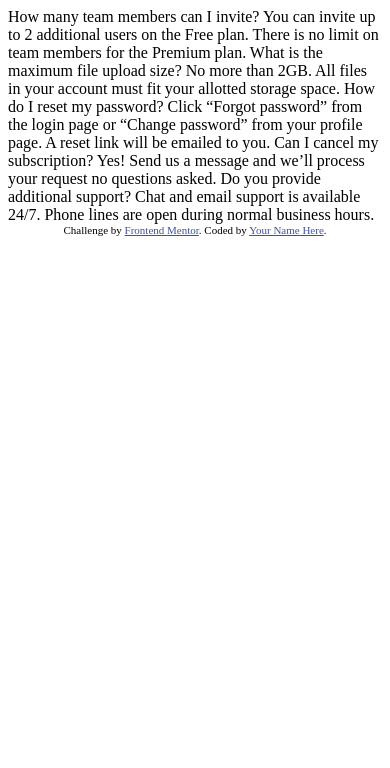
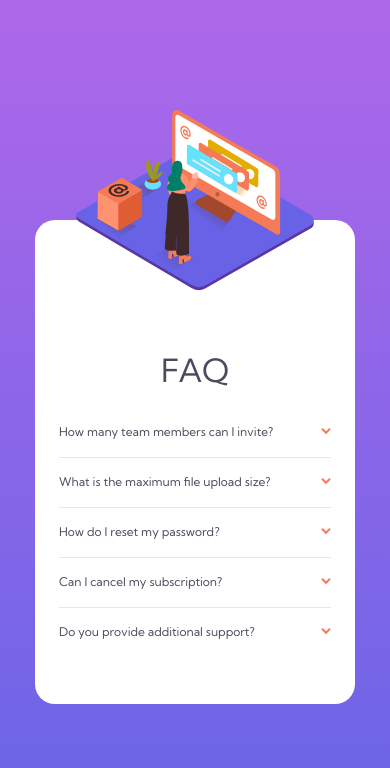
Before and after one commit to Vsevolod-Shustov/fm-accordion-card, a plain HTML site: page index.html in a window 390 px wide. Drawn offline with Linux system fonts and the light colour scheme.

Commit message:
mobile rc1

```diff
--- a/index.html
+++ b/index.html
@@ -8,33 +8,61 @@
 
   <title>Frontend Mentor | FAQ Accordion Card</title>
 
-  <!-- Feel free to remove these styles or customise in your own stylesheet 👍 -->
-  <style>
-    .attribution { font-size: 11px; text-align: center; }
-    .attribution a { color: hsl(228, 45%, 44%); }
-  </style>
+  <link rel="stylesheet" href="styles/reset.css" />
+  <link rel="stylesheet" href="styles/style.css" />
 </head>
 <body>
-  How many team members can I invite?
-  You can invite up to 2 additional users on the Free plan. There is no limit on
-  team members for the Premium plan.
+  <div class="container">
+    <div class="component">
+      <div class="image">
+        <img
+        srcset="images/illustration-woman-online-mobile.svg 237w, images/illustration-woman-online-desktop.svg 472w"
+        sizes="(max-width: 1440px) 237px,
+              472px"
+          src="images/illustration-woman-online-desktop.svg"
+          alt="image of a woman working with a computer" />
+      </div>
+      <div class="text">
+        <h1>FAQ</h1>
 
-  What is the maximum file upload size?
-  No more than 2GB. All files in your account must fit your allotted storage space.
+        <div class="faq">
+          <input type="checkbox" id="faq1">
+          <label class="faq-label" for="faq1">How many team members can I invite?</label>
+          <div class="faq-content">
+            You can invite up to 2 additional users on the Free plan. There is no limit on
+            team members for the Premium plan.
+          </div>
+        </div>
 
-  How do I reset my password?
-  Click “Forgot password” from the login page or “Change password” from your profile page.
-  A reset link will be emailed to you.
+        <div class="faq">
+          <input type="checkbox" id="faq2">
+          <label class="faq-label" for="faq2">What is the maximum file upload size?</label>
+          <div class="faq-content">No more than 2GB. All files in your account must fit your allotted storage space.</div>
+        </div>
 
-  Can I cancel my subscription?
-  Yes! Send us a message and we’ll process your request no questions asked.
+        <div class="faq">
+          <input type="checkbox" id="faq3">
+          <label class="faq-label" for="faq3">How do I reset my password?</label>
+          <div class="faq-content">
+            Click “Forgot password” from the login page or “Change password” from your profile page.
+            A reset link will be emailed to you.
+          </div>
+        </div>
 
-  Do you provide additional support?
-  Chat and email support is available 24/7. Phone lines are open during normal business hours.
+        <div class="faq">
+          <input type="checkbox" id="faq4">
+          <label class="faq-label" for="faq4">Can I cancel my subscription?</label>
+          <div class="faq-content">Yes! Send us a message and we’ll process your request no questions asked.</div>
+        </div>
 
-  <div class="attribution">
-    Challenge by <a href="https://www.frontendmentor.io?ref=challenge" target="_blank">Frontend Mentor</a>.
-    Coded by <a href="#">Your Name Here</a>.
+        <div class="faq">
+          <input type="checkbox" id="faq5">
+          <label class="faq-label" for="faq5">Do you provide additional support?</label>
+          <div class="faq-content">Chat and email support is available 24/7. Phone lines are open during normal business hours.</div>
+        </div>
+      </div>
+    </div>
   </div>
+
 </body>
 </html>
--- /dev/null
+++ b/styles/reset.css
@@ -0,0 +1,48 @@
+/* http://meyerweb.com/eric/tools/css/reset/
+   v2.0 | 20110126
+   License: none (public domain)
+*/
+
+html, body, div, span, applet, object, iframe,
+h1, h2, h3, h4, h5, h6, p, blockquote, pre,
+a, abbr, acronym, address, big, cite, code,
+del, dfn, em, img, ins, kbd, q, s, samp,
+small, strike, strong, sub, sup, tt, var,
+b, u, i, center,
+dl, dt, dd, ol, ul, li,
+fieldset, form, label, legend,
+table, caption, tbody, tfoot, thead, tr, th, td,
+article, aside, canvas, details, embed,
+figure, figcaption, footer, header, hgroup,
+menu, nav, output, ruby, section, summary,
+time, mark, audio, video {
+	margin: 0;
+	padding: 0;
+	border: 0;
+	font-size: 100%;
+	font: inherit;
+	vertical-align: baseline;
+}
+/* HTML5 display-role reset for older browsers */
+article, aside, details, figcaption, figure,
+footer, header, hgroup, menu, nav, section {
+	display: block;
+}
+body {
+	line-height: 1;
+}
+ol, ul {
+	list-style: none;
+}
+blockquote, q {
+	quotes: none;
+}
+blockquote:before, blockquote:after,
+q:before, q:after {
+	content: '';
+	content: none;
+}
+table {
+	border-collapse: collapse;
+	border-spacing: 0;
+}
--- /dev/null
+++ b/styles/style.css
@@ -0,0 +1,113 @@
+@import url('https://fonts.googleapis.com/css2?family=Kumbh+Sans:wght@400;700&display=swap');
+
+:root {
+    --dark-blue: hsl(238, 29%, 16%);
+    --soft-red: hsl(14, 88%, 65%);
+    --bg-violet: hsl(273, 75%, 66%);
+    --bg-blue: hsl(240, 73%, 65%);
+    --very-dark-grayish-blue:hsl(237, 12%, 33%);
+    --dark-grayish-blue:hsl(240, 6%, 50%);
+    --light-grayish-blue:hsl(240, 5%, 91%);
+    font-size:16px;
+}
+
+* {
+    box-sizing: border-box;
+}
+
+img {
+    max-width: 100%;
+}
+
+body {
+    font-size:0.75rem;
+    font-family: 'Kumbh Sans', Verdana, Geneva, Tahoma, sans-serif;
+    color:var(--very-dark-grayish-blue);
+    background: linear-gradient(var(--bg-violet), var(--bg-blue));
+    padding: 1rem 0;
+}
+
+.container {
+    display: flex;
+    align-items: center;
+    justify-content: center;
+    min-height:100vh;
+    padding:8rem 1.5rem 5rem;
+}
+
+.component {
+    background-color: white;
+    width:100%;
+    max-width:320px;
+    padding:8rem 1.5rem 3rem;
+    border-radius:1.25rem;
+    position:relative;
+}
+
+.image {
+    position:absolute;
+    left:24px;
+    top:-110px;
+    display:flex;
+    justify-content: center;
+}
+
+.image img {
+    width:272px;
+    height:180px;
+}
+
+h1, .faq-label, .faq-content {
+    line-height:1.4;
+}
+
+h1 {
+    font-size:2rem;
+    margin-bottom: 1rem;
+    text-align: center;
+}
+
+.faq {
+    padding:1rem 0;
+}
+
+.faq:not(:last-of-type) {
+    border-bottom:1px solid var(--light-grayish-blue);
+}
+
+.faq input {
+    display:none;
+}
+
+.faq-label {
+    position:relative;
+    display:block;
+    cursor: pointer;
+    user-select: none;
+}
+
+input:checked + .faq-label {
+    font-weight: bold;
+}
+
+input + .faq-label::after {
+    content:"";
+    height:7px;
+    width:10px;
+    background:url("../images/icon-arrow-down.svg");
+    position:absolute;
+    right:0;
+    top:4px;
+}
+input:checked + .faq-label::after {
+    transform: rotate(180deg);
+}
+
+.faq-content {
+    padding-top:1rem;
+    display:none;
+}
+
+input:checked ~ .faq-content {
+    display:block;
+}
```
